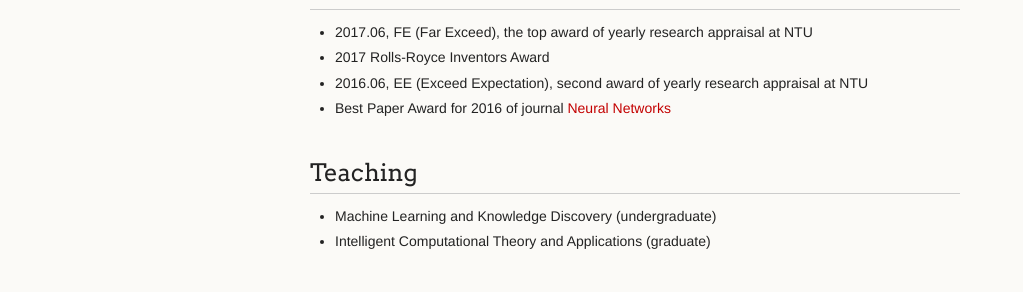
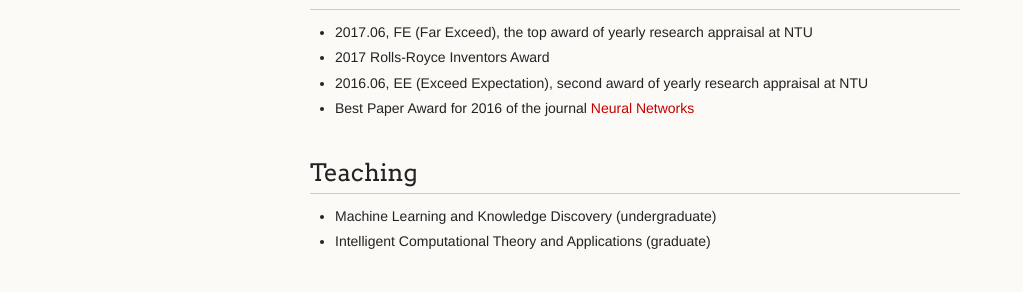
Before and after one commit to hellotem/enmeitu.github.io, a Jekyll site: the page built from index.md, in a window 1280 px wide and 1166 px high. Shown: the part 706-998 px from the top of the window, without its empty margins (0-1023 px from the left). Built offline with Jekyll 4.4.1, drawn with Linux system fonts in a browser that asks for light colours.

Commit message:
Update index.md

```diff
--- a/index.md
+++ b/index.md
@@ -29,7 +29,7 @@
 * 2017.06, FE (Far Exceed), the top award of yearly research appraisal at NTU
 * 2017 Rolls-Royce Inventors Award
 * 2016.06, EE (Exceed Expectation), second award of yearly research appraisal at NTU
-* Best Paper Award for 2016 of journal [Neural Networks](https://www.journals.elsevier.com/neural-networks)
+* Best Paper Award for 2016 of the journal [Neural Networks](https://www.journals.elsevier.com/neural-networks)
 
 ## Teaching
 * Machine Learning and Knowledge Discovery (undergraduate)
```
